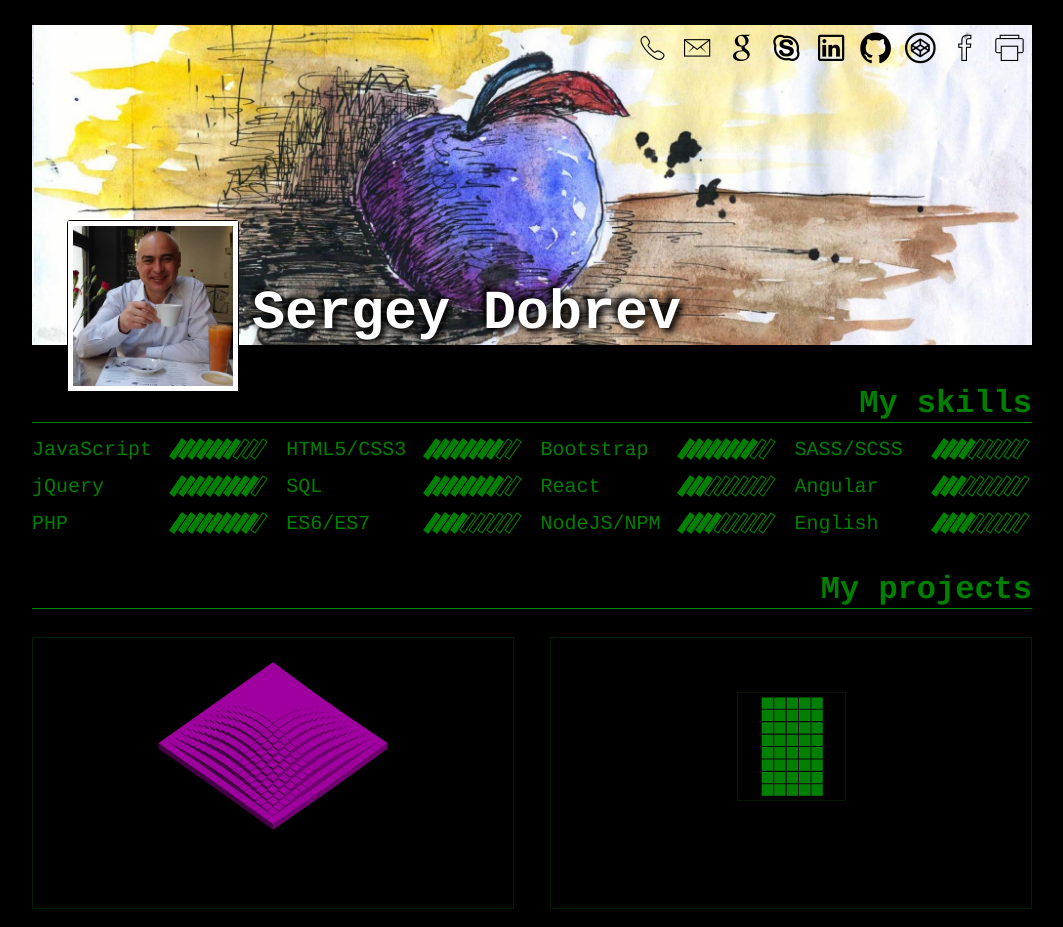
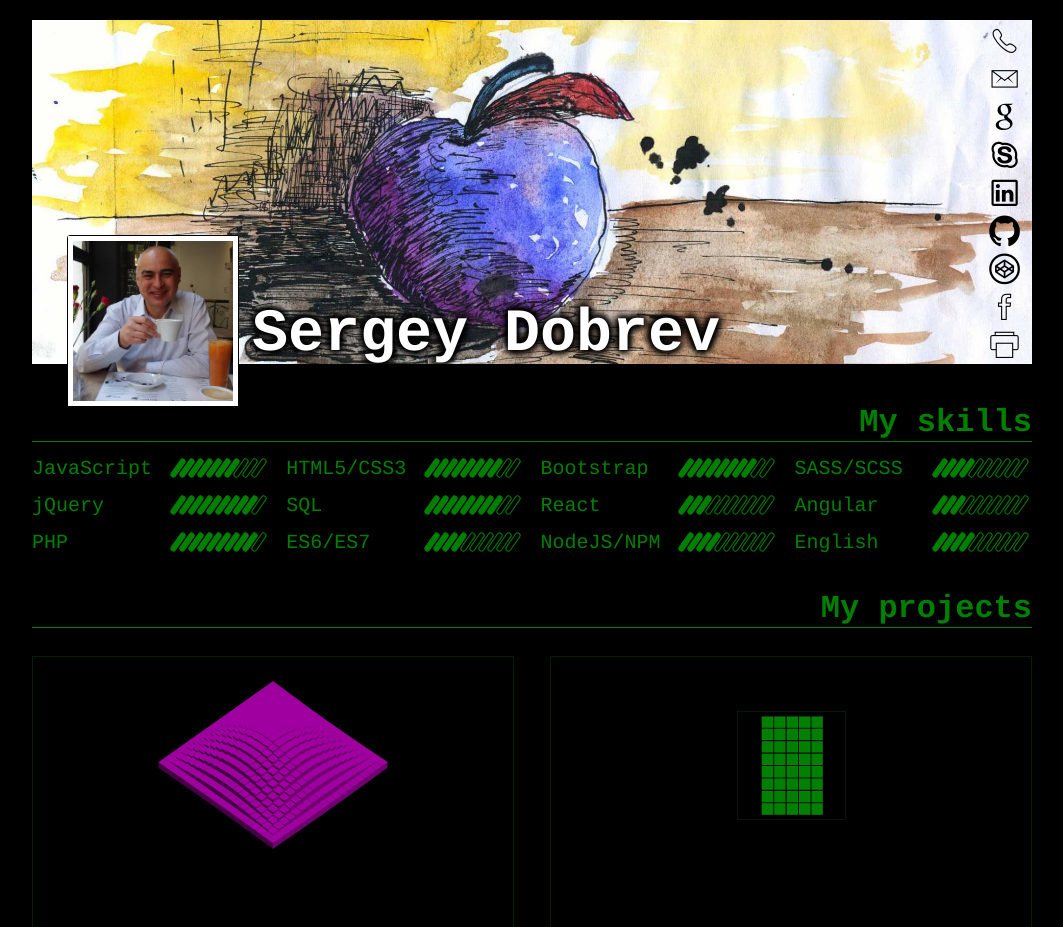
Before and after one commit to SergeyDobrev/SergeyDobrev.github.io, a PHP site: page / in a window 1280 px wide. Shown: the top 927 px of the page, without its empty margins (108-1171 px from the left). Run offline with PHP 8.4, Linux system fonts and the light colour scheme; some web fonts are replaced.

Commit message:
31th commit

```diff
--- a/css/style.css
+++ b/css/style.css
@@ -17,10 +17,10 @@ h1 {
 	color: white;
 	position: absolute;
     left: 220px;
-    top: 220px;
-    font-size: 55px;
+    top: 240px;
+    font-size: 60px;
     font-weight: bold;
-    text-shadow: 4px 4px 6px black, -4px -4px 6px black; /* Параметры тени */
+    text-shadow: 0 4px 6px black, 4px 0 6px black,-0 -4px 6px black, -4px 0 6px black; /* Параметры тени */
 }
 div {
 	display: inline-block;
@@ -29,12 +29,12 @@ div {
 .linkicons {
 	width: 35px;
 	height: 35px;
-	margin: 5px 5px 0 -5px;
+	margin: 3px 0 3px 955px;
 	color: black;
 	font-size: 35px;
 	line-height: 35px;
 	text-align: center;
-	display: inline-block;
+	display: block;
 	border-radius: 2px;
 }
 
@@ -81,9 +81,9 @@ div {
 
 
 .coverFon {
-	height: 320px;
+	height: 344px;
 	width: 1000px;
-	margin: 5px 0;
+	/* margin: 5px 0; */
 	margin-bottom: 100px;
 	background-image: url(fon.jpg);
 	background-size: cover;
@@ -100,7 +100,7 @@ div {
 	border: 1px solid black;
 	position: absolute;
 	left: 30px;
-	margin-top: 195px;
+	margin-top: -130px;
 	border-radius: 3px;
 }
 
@@ -165,6 +165,7 @@ text-align: left;
 
 .skillLevel {
 	vertical-align: center;
+	border-radius: 4px;
 	height: 20px;
 	width: 4px;
 	margin: -4.5px;
```
